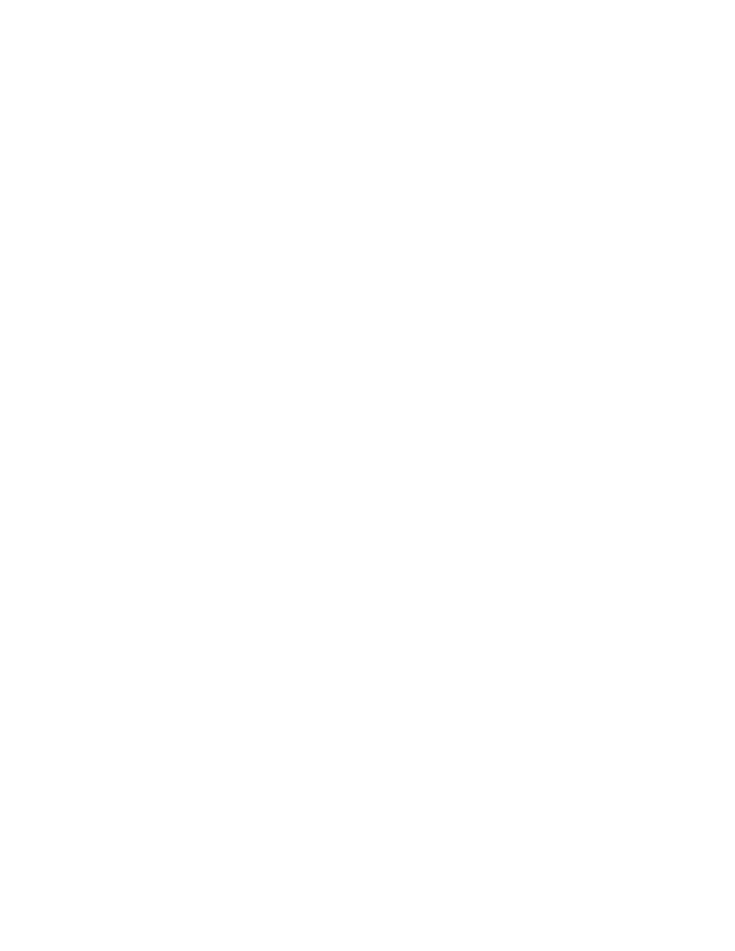
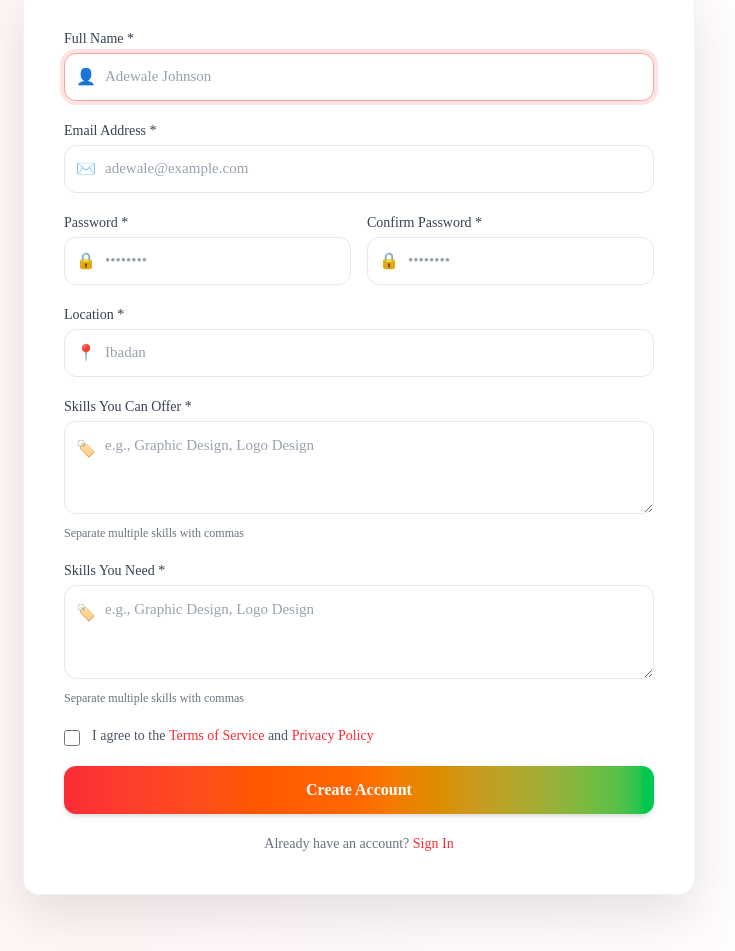
Before and after one commit to AderogbaAdedamola/Barter-System, a React (Vite) app in the folder barter/: page /signup in a window 1280 px wide. Shown: the part 281-1232 px from the top of the page, without its empty margins (281-1016 px from the left). Before the commit the page ends 800 px from the top, so only its background shows below. Built offline with nearby package versions, Linux system fonts and the light colour scheme.

Commit message:
complete signup page structure and styling

```diff
--- a/barter/src/pages/signup.jsx
+++ b/barter/src/pages/signup.jsx
@@ -1,7 +1,200 @@
+import { useState } from "react";
 function SignUp() {
+  const [passwordError, setPasswordError] = useState("");
+  const validatePassword = (value) => {
+  if (!value) {
+    setPasswordError("");
+    return;
+  }
+    const regex = /^(?=.*[A-Za-z])(?=.*\d)(?=.*[@$!%*?&]).{8,}$/;
+
+    if (!regex.test(value)) {
+      setPasswordError(
+        "Password must be at least 8 characters and include letters, numbers and special characters."
+      );
+    } else {
+      setPasswordError("");
+    }
+  };
+
   return (
-    <div>
-      <h1>Sign Up Page</h1>
+    <div className="min-h-screen bg-gradient-to-r from-[#FEF4F4] via-[#FFF8F8] to-white flex flex-col items-center px-4 py-14">
+
+      {/* Signup Header */}
+        <div className="text-center mb-8 max-w-xl">
+          <div className="flex items-center justify-center gap-5 mb-6">
+            <div className="w-18 h-18 rounded-full bg-gradient-to-r from-red-500 to-green-500 flex items-center justify-center text-white shadow-sm">
+              👤
+            </div>
+            <span className="text-[28px] font-extrabold text-lg text-gray-900">Barter System</span>
+          </div>
+
+          <h1 className="text-3xl sm:text-4xl md:text-[42px] leading-tight font-bold text-gray-900">
+            Create Your Account
+          </h1>
+          <p className="text-gray-500 mt-2 text-base">
+            Join the community and start trading skills today
+          </p>
+        </div>
+
+
+      {/* Signup Card */}
+      <div className="bg-white w-full max-w-2xl rounded-2xl shadow-[0_20px_50px_rgba(0,0,0,0.10)] px-8 py-9 sm:px-10 sm:py-10 border border-black/5">
+        <form className="space-y-5">
+
+          {/* Signup Form */}
+          <div>
+            <label className="block text-sm font-medium text-gray-700 mb-1">
+              Full Name *
+            </label>
+            <div className="relative">
+              <span className="absolute left-3 top-1/2 -translate-y-1/2 text-gray-400 text-base">
+               👤
+              </span>
+            <input
+              autoFocus
+              type="text"
+              placeholder="Adewale Johnson"
+              className="w-full h-12 border border-gray-200 rounded-xl pl-10 pr-4 text-[15px] text-gray-900 placeholder:text-gray-400 bg-white focus:outline-none focus:ring-4 focus:ring-red-100 focus:border-red-300 transition"
+             />
+            </div>
+          </div>
+
+          <div>
+            <label className="block text-sm font-medium text-gray-700 mb-1">
+              Email Address *
+            </label>
+            <div className="relative">
+              <span className="absolute left-3 top-1/2 -translate-y-1/2 text-gray-400 text-base">
+                ✉️
+              </span>
+              <input
+                type="email"
+                placeholder="adewale@example.com"
+                className="w-full h-12 border border-gray-200 rounded-xl pl-10 pr-4 text-[15px] text-gray-900 placeholder:text-gray-400 bg-white focus:outline-none focus:ring-4 focus:ring-red-100 focus:border-red-300 transition"
+                />
+            </div>
+          </div>
+
+          <div className="grid md:grid-cols-2 gap-4">
+            <div>
+              <label className="block text-sm font-medium text-gray-700 mb-1">
+                Password *
+              </label>
+              <div className="relative">
+                <span className="absolute left-3 top-1/2 -translate-y-1/2 text-gray-400 text-base">
+                  🔒
+                </span>
+                <input
+                  type="password"
+                  placeholder="••••••••"
+                  className="w-full h-12 border border-gray-200 rounded-xl pl-10 pr-4 text-[15px] text-gray-900 placeholder:text-gray-400 bg-white focus:outline-none focus:ring-4 focus:ring-red-100 focus:border-red-300 transition"
+                  onChange={(e) => validatePassword(e.target.value)}
+                  />
+              </div>
+              {passwordError && (
+              <p className="text-red-500 text-sm mt-1">
+              {passwordError}
+              </p>
+              )}
+            </div>
+
+            <div>
+              <label className="block text-sm font-medium text-gray-700 mb-1">
+                Confirm Password *
+              </label>
+              <div className="relative">
+                <span className="absolute left-3 top-1/2 -translate-y-1/2 text-gray-400 text-base">
+                  🔒
+                </span>
+                <input
+                  type="password"
+                  placeholder="••••••••"
+                  className="w-full h-12 border border-gray-200 rounded-xl pl-10 pr-4 text-[15px] text-gray-900 placeholder:text-gray-400 bg-white focus:outline-none focus:ring-4 focus:ring-red-100 focus:border-red-300 transition"
+                  />
+              </div>
+            </div>
+          </div>
+
+          <div>
+            <label className="block text-sm font-medium text-gray-700 mb-1">
+              Location *
+            </label>
+            <div className="relative">
+              <span className="absolute left-3 top-1/2 -translate-y-1/2 text-gray-400 text-base">
+                📍
+              </span>
+              <input
+                type="text"
+                placeholder="Ibadan"
+                className="w-full h-12 border border-gray-200 rounded-xl pl-10 pr-4 text-[15px] text-gray-900 placeholder:text-gray-400 bg-white focus:outline-none focus:ring-4 focus:ring-red-100 focus:border-red-300 transition"
+              />
+            </div>
+          </div>
+
+          <div>
+            <label className="block text-sm font-medium text-gray-700 mb-1">
+              Skills You Can Offer *
+            </label>
+            <div className="relative">
+              <span className="absolute left-3 top-4 text-gray-400 text-base">
+                🏷️
+              </span>
+              <textarea
+              rows="3"
+              placeholder="e.g., Graphic Design, Logo Design"
+              className="w-full border border-gray-200 rounded-xl pl-10 pr-4 py-3 text-[15px] text-gray-900 placeholder:text-gray-400 bg-white focus:outline-none focus:ring-4 focus:ring-red-100 focus:border-red-300 transition"
+              />
+            </div>
+            <p className="text-xs text-gray-500 mt-1">
+              Separate multiple skills with commas
+            </p>
+          </div>
+
+          <div>
+            <label className="block text-sm font-medium text-gray-700 mb-1">
+              Skills You Need *
+            </label>
+            <div className="relative">
+            <span className="absolute left-3 top-4 text-gray-400 text-base">
+              🏷️
+            </span>
+            <textarea
+              rows="3"
+              placeholder="e.g., Graphic Design, Logo Design"
+              className="w-full border border-gray-200 rounded-xl pl-10 pr-4 py-3 text-[15px] text-gray-900 placeholder:text-gray-400 bg-white focus:outline-none focus:ring-4 focus:ring-red-100 focus:border-red-300 transition"
+            />
+          </div>
+            <p className="text-xs text-gray-500 mt-1">
+              Separate multiple skills with commas
+            </p>
+          </div>
+
+
+          <div className="flex items-start gap-3 text-sm text-gray-600">
+            <input type="checkbox" className="mt-1 h-4 w-4 rounded border-gray-300 hover:border-red-300 active:scale-[0.99] transition" />
+            <p>
+              I agree to the{" "}
+              <span className="text-red-500 font-medium">Terms of Service</span>{" "}
+              and{" "}
+              <span className="text-red-500 font-medium">Privacy Policy</span>
+            </p>
+          </div>
+
+          {/* Button */}
+          <button
+            type="submit"
+            className="w-full h-12 rounded-xl text-white font-semibold bg-gradient-to-r from-red-500 via-orange-500 to-green-500 shadow-md
+            hover:opacity-95 active:opacity-90 active:scale-[0.99] focus-visible:outline-none focus-visible:ring-4 focus-visible:ring-red-100 transition">
+            Create Account
+          </button>
+
+          <p className="text-center text-sm text-gray-500">
+            Already have an account?{" "}
+            <span className="text-red-500 font-medium">Sign In</span>
+          </p>
+        </form>
+      </div>
     </div>
   );
 }
--- a/barter/src/styles/index.css
+++ b/barter/src/styles/index.css
@@ -1 +1,3 @@
 @import "tailwindcss";
+
+:root { font-family: 'Times New Roman', Times, serif; }
```
